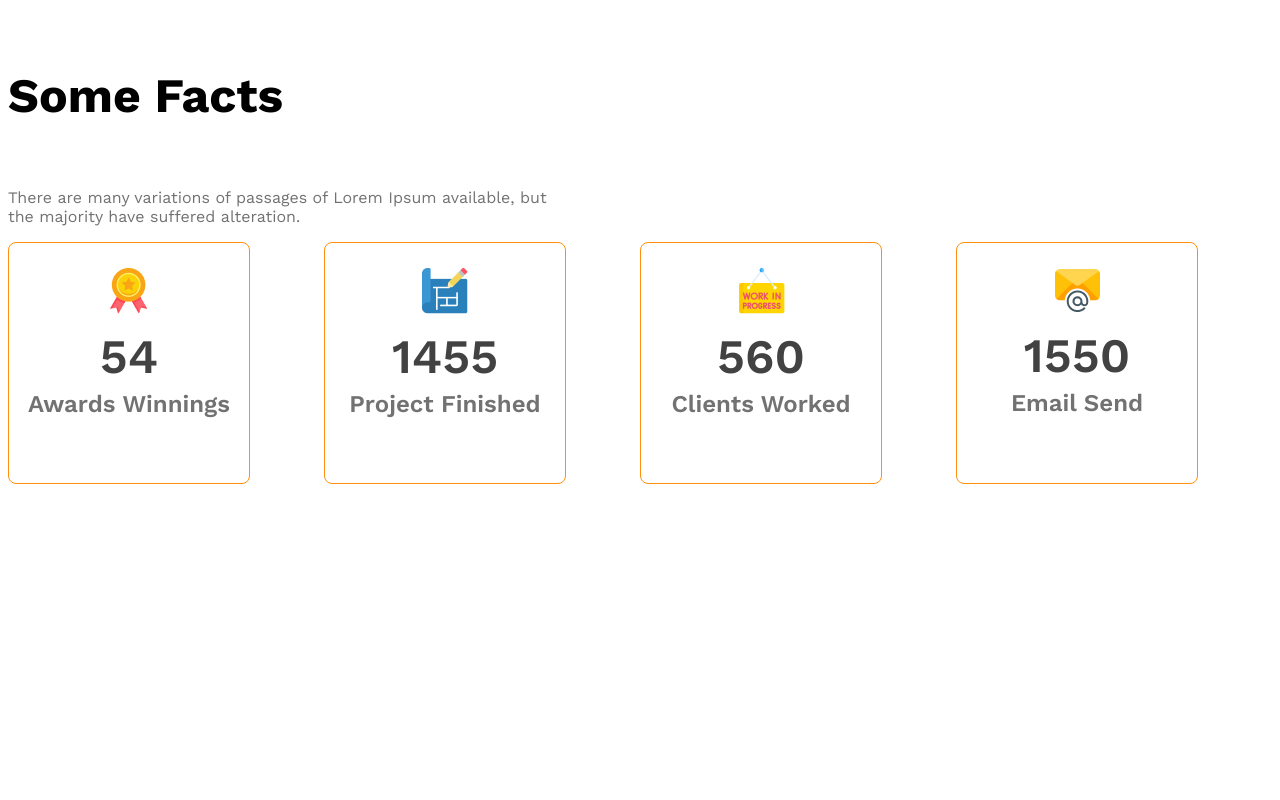
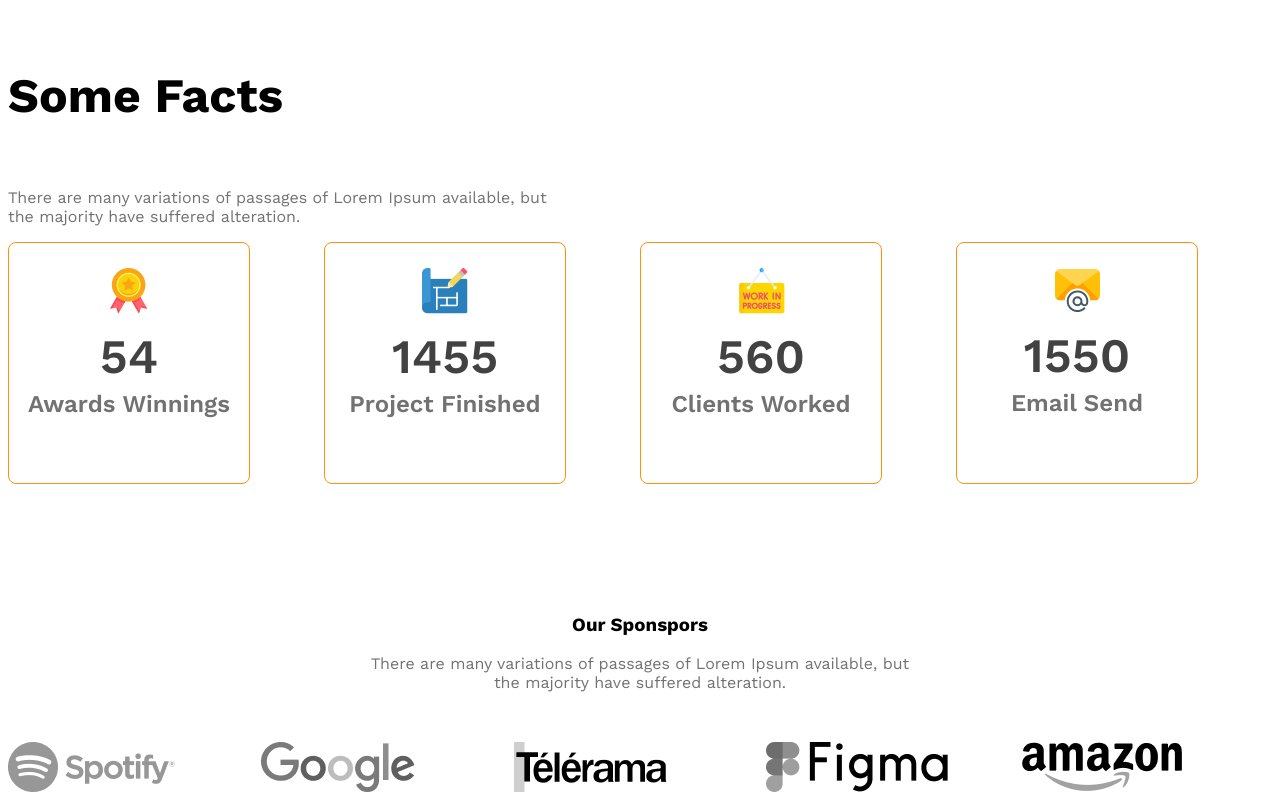
Before and after one commit to tanvirislam06408/g3-articat, a plain HTML site: page index.html in a window 1280 px wide. Shown: the part 1960-2760 px from the top of the page. Before the commit the page ends 2452 px from the top, so only its background shows below. Drawn offline with nearby package versions, Linux system fonts and the light colour scheme.

Commit message:
adding the sponsor page

```diff
--- a/index.html
+++ b/index.html
@@ -82,6 +82,23 @@
                 </div>
             </div>
         </section>
+        <section class="our-sponsor">
+            <div class="section-info">
+                <h3 class="sp-title">
+                    Our Sponspors
+                </h3>
+                <p class="dark-three sp-des">There are many variations of passages of Lorem Ipsum available, but the majority have suffered alteration.</p>
+            </div>
+            <div class="sp-compeney">
+
+                <img src="images/sponsors/spotify.png" alt="">
+                <img src="images/sponsors/google.png" alt="">
+                <img src="images/sponsors/telerama.png" alt="">
+                <img src="images/sponsors/figma.png" alt="">
+                <img src="images/sponsors/amazon.png" alt="">
+
+            </div>
+        </section>
     </main>
     <footer>
 
--- a/styles/main.css
+++ b/styles/main.css
@@ -38,6 +38,7 @@ main > section{
 /* nav related items */
 .nav-bar{
   justify-content: space-between;
+
 }
 .nav-items{
   list-style: none;
@@ -127,6 +128,19 @@ grid-template-columns: repeat(4, 1fr);
    color: rgba(114, 114, 114, 1);
    margin-top: 5px;
 }
+/* sponsor related style */
+.section-info{
+max-width: 540px;
+margin: 50px auto;
+text-align: center;
+}
+.sp-compeney{
+  display: grid;
+grid-template-columns: repeat(5, 1fr);
+ filter: grayscale(100%);
+}
+
+
 @media screen and (max-width:576px) {
   .nav-bar, .nav-links, .team{
     flex-direction: column;
@@ -134,7 +148,11 @@ grid-template-columns: repeat(4, 1fr);
     gap: 20px; */
 
   }
-  .img-container,  .facts-section{
+  .nav-link{
+  margin-left: 30%;
+
+  }
+  .img-container,  .facts-section, .sp-compeney{
     grid-template-columns: repeat(1, 1fr);
   }
   .future-container{
@@ -143,6 +161,9 @@ grid-template-columns: repeat(4, 1fr);
   .facts-section{
     justify-items: center;
     gap: 24px;
+  }
+  .sp-compeney{
+    gap: 20px;
   }
 }
 
@@ -154,8 +175,14 @@ grid-template-columns: repeat(4, 1fr);
   .future-container{
     margin-left: 50px auto;
   }
-  .facts-section{
+  .facts-section {
     grid-template-columns: repeat(2, 1fr);
     justify-items: center;
+    gap: 20px;
+  }
+  .sp-compeney{
+    grid-template-columns: repeat(2, 1fr);
+    justify-items: center;
+      gap: 30px;
   }
 }
```
